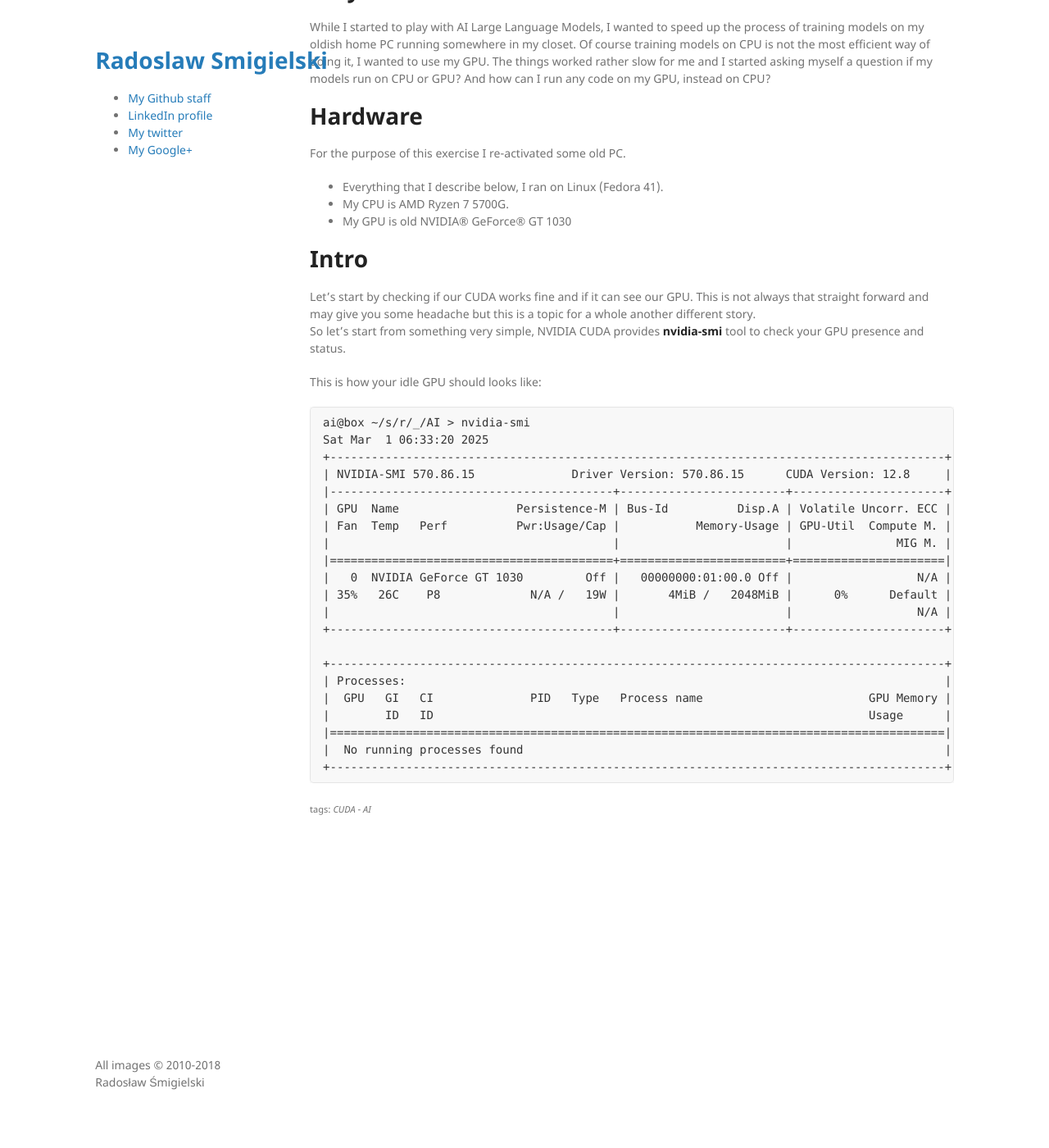
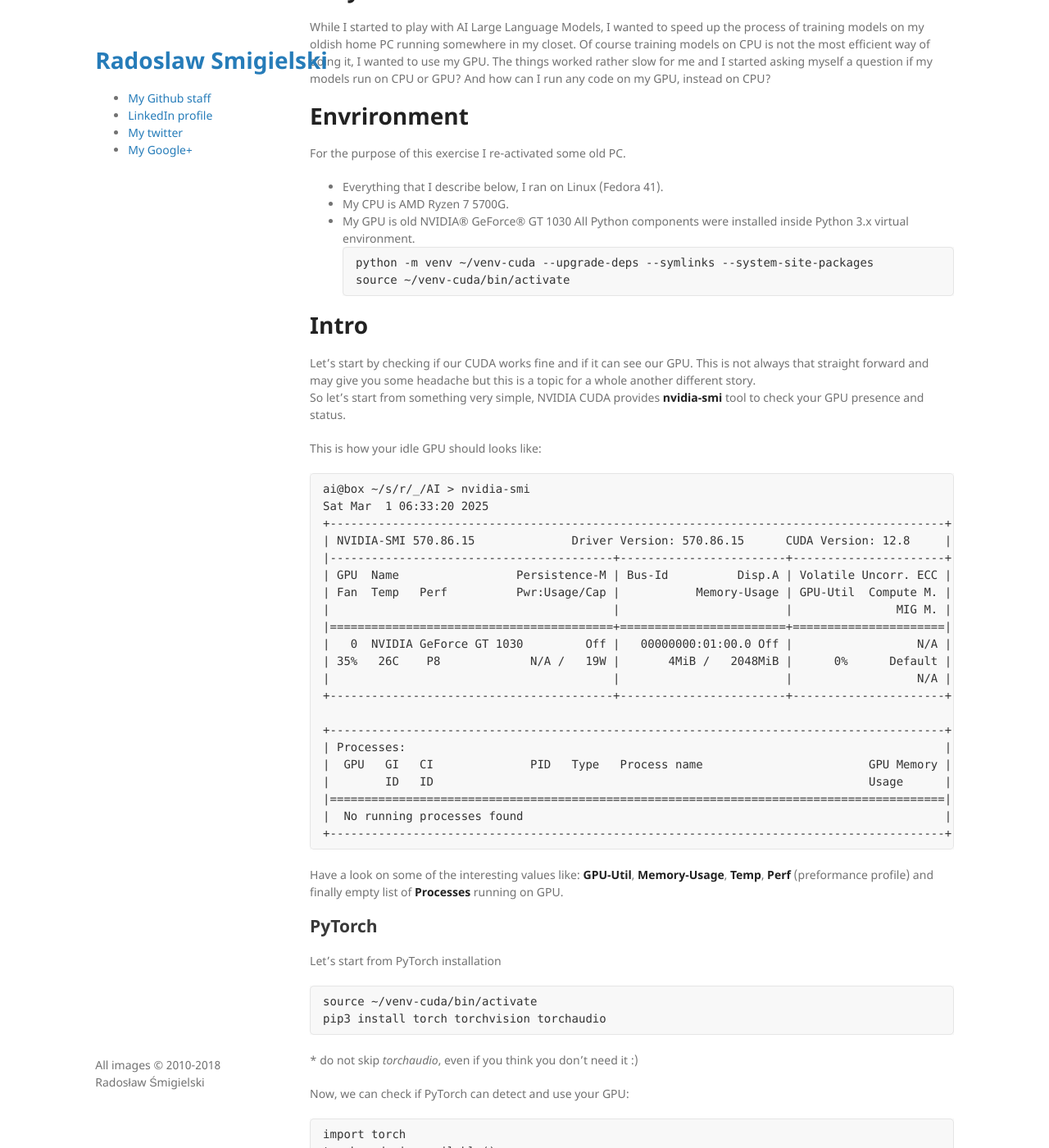
Before and after one commit to radeksm/radeksm.github.io, a Jekyll site: the page built from _posts/AI/2025-03-01-How_to_run_PyTorch_on_GPU.md, in a window 1280 px wide and 1400 px high, scrolled down 200 px. Shown: the whole window at 82% size. Built offline with Jekyll 4.4.1, drawn with Linux system fonts in a browser that asks for light colours; some of the changed text lies outside the part shown.

Commit message:
NVIDIA CUDA part 2

````diff
--- a/_posts/AI/2025-03-01-How_to_run_PyTorch_on_GPU.md
+++ b/_posts/AI/2025-03-01-How_to_run_PyTorch_on_GPU.md
@@ -2,8 +2,9 @@
 layout: post
 title: How can I run any code on my GPU, instead on CPU?
 tags:
+    - AI
     - CUDA
-    - AI
+    - PyTorch
 author: Radosław Śmigielski
 ---
 
@@ -15,12 +16,17 @@
 The things worked rather slow for me and I started asking myself a question if my models
 run on CPU or GPU? And how can I run any code on my GPU, instead on CPU?
 
-Hardware
-========
+Envrironment
+============
 For the purpose of this exercise I re-activated some old PC.
 * Everything that I describe below, I ran on Linux (Fedora 41).
 * My CPU is AMD Ryzen 7 5700G.
 * My GPU is old NVIDIA® GeForce® GT 1030
+All Python components were installed inside Python 3.x virtual environment.
+```
+python -m venv ~/venv-cuda --upgrade-deps --symlinks --system-site-packages
+source ~/venv-cuda/bin/activate
+```
 
 Intro
 =====
@@ -54,3 +60,22 @@
 |  No running processes found                                                             |
 +-----------------------------------------------------------------------------------------+
 ```
+Have a look on some of the interesting values like: __GPU-Util__, __Memory-Usage__,
+__Temp__, __Perf__ (preformance profile) and finally empty list of __Processes__ running on GPU.
+
+PyTorch
+-------
+Let's start from PyTorch installation
+```
+source ~/venv-cuda/bin/activate
+pip3 install torch torchvision torchaudio
+```
+\* do not skip _torchaudio_, even if you think you don't need it :)
+
+Now, we can check if PyTorch can detect and use your GPU:
+```
+import torch
+torch.cuda.is_available()
+torch.cuda.device_count()
+torch.cuda.get_device_name(torch.cuda.current_device())
+```
````
